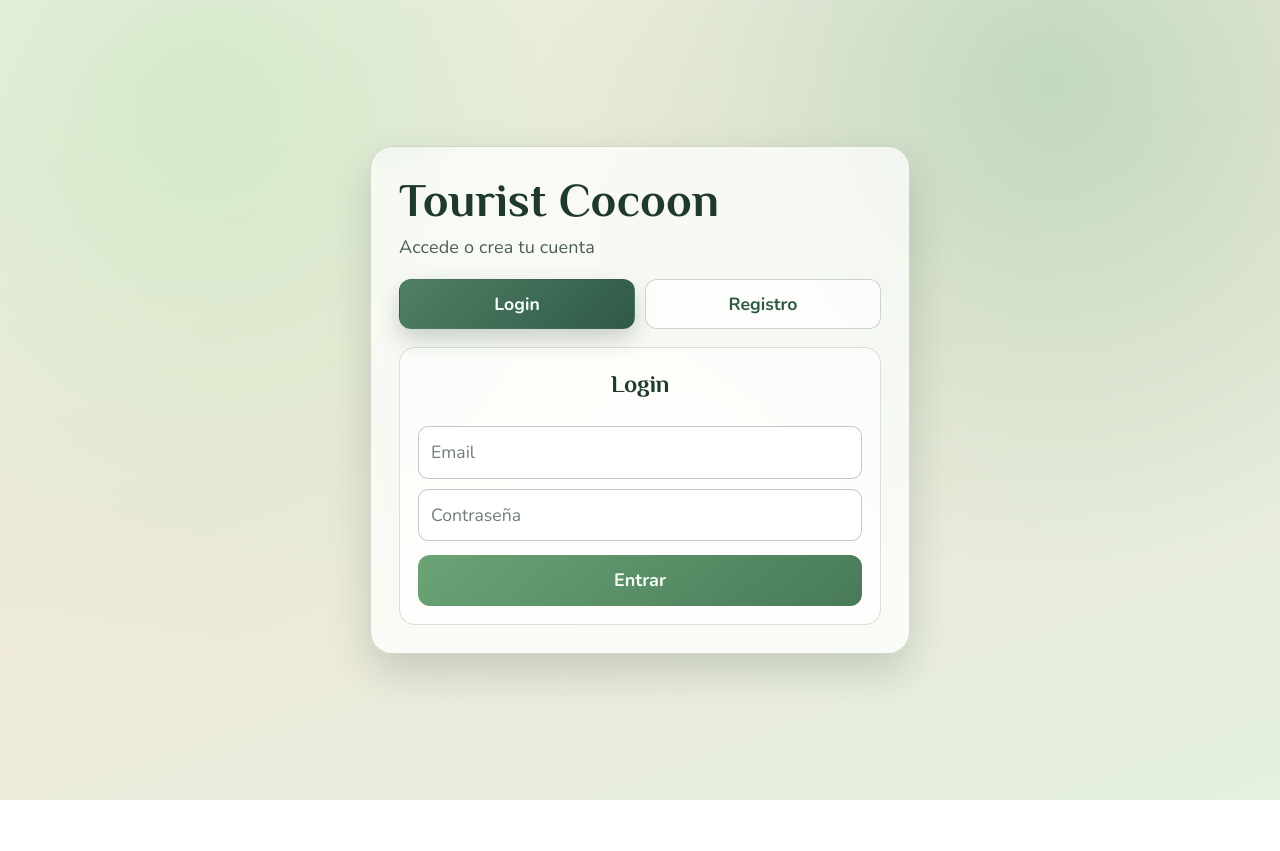
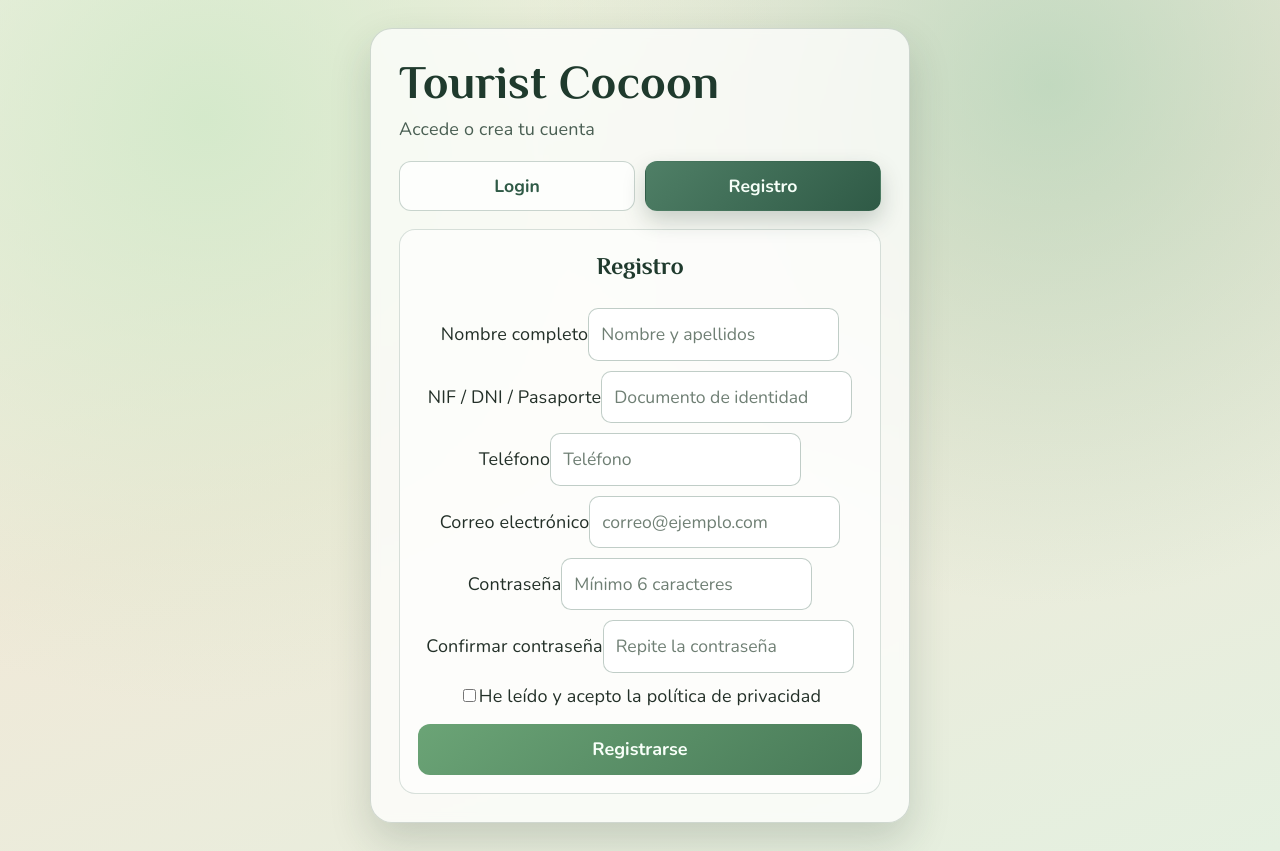
Before and after one commit to emiliomartinezz/ISST_Tourist_Cocoon_G13, a React (Vite) app in the folder ISST_Tourist_Cocoon_G13/FRONTEND/frontend_tourist_cocoon/: page /register in a window 1280 px wide. Before the commit the page ends 800 px from the top, so only its background shows below. Built offline with nearby package versions, Linux system fonts and the light colour scheme.

Commit message:
Mejoras Frontend Registro y Autenticacion

```diff
--- a/ISST_Tourist_Cocoon_G13/FRONTEND/frontend_tourist_cocoon/src/App.jsx
+++ b/ISST_Tourist_Cocoon_G13/FRONTEND/frontend_tourist_cocoon/src/App.jsx
@@ -1,84 +1,65 @@
-import { useEffect, useState } from "react";
 import { BrowserRouter, Navigate, Route, Routes } from "react-router-dom";
 import HomeDashboard from "./Views/Home";
 import Authentication from "./Views/Authentication";
 import "./Views/App.css";
+import { AuthProvider, useAuth } from "./context/AuthContext";
 
-function getAuthState() {
-  return localStorage.getItem("isLoggedIn") === "true";
+function ProtectedRoute({ children }) {
+  const { isAuthenticated } = useAuth();
+  return isAuthenticated ? children : <Navigate to="/login" replace />;
 }
 
-function ProtectedRoute({ children, isLoggedIn }) {
-  return isLoggedIn ? children : <Navigate to="/login" replace />;
+function PublicOnlyRoute({ children }) {
+  const { isAuthenticated } = useAuth();
+  return isAuthenticated ? <Navigate to="/home" replace /> : children;
 }
 
-function PublicOnlyRoute({ children, isLoggedIn }) {
-  return isLoggedIn ? <Navigate to="/home" replace /> : children;
-}
-
-function App() {
-  const [isLoggedIn, setIsLoggedIn] = useState(getAuthState);
-
-  useEffect(() => {
-    const syncAuthState = () => setIsLoggedIn(getAuthState());
-
-    window.addEventListener("storage", syncAuthState);
-    window.addEventListener("authStateChanged", syncAuthState);
-
-    return () => {
-      window.removeEventListener("storage", syncAuthState);
-      window.removeEventListener("authStateChanged", syncAuthState);
-    };
-  }, []);
-
+function AppRoutes() {
   return (
-    <BrowserRouter>
     <Routes>
-        {/* Entrada principal: si no logueado -> login, si logueado -> home */}
       <Route
         path="/"
-          element={
-            isLoggedIn ? (
-              <Navigate to="/home" replace />
-            ) : (
-              <Navigate to="/login" replace />
-            )
-          }
+        element={<Navigate to="/login" replace />}
       />
 
-        {/* Públicas solo si NO está logueado */}
       <Route
         path="/login"
         element={
-            <PublicOnlyRoute isLoggedIn={isLoggedIn}>
-              <Authentication />
-            </PublicOnlyRoute>
-          }
-        />
-        <Route
-          path="/register"
-          element={
-            <PublicOnlyRoute isLoggedIn={isLoggedIn}>
+          <PublicOnlyRoute>
             <Authentication />
           </PublicOnlyRoute>
         }
       />
 
-        {/* Protegidas */}
+      <Route
+        path="/register"
+        element={
+          <PublicOnlyRoute>
+            <Authentication />
+          </PublicOnlyRoute>
+        }
+      />
+
       <Route
         path="/home"
         element={
-            <ProtectedRoute isLoggedIn={isLoggedIn}>
+          <ProtectedRoute>
             <HomeDashboard />
           </ProtectedRoute>
         }
       />
 
-        {/* Cualquier otra ruta */}
       <Route path="*" element={<Navigate to="/" replace />} />
     </Routes>
-    </BrowserRouter>
   );
 }
 
-export default App;
+export default function App() {
+  return (
+    <AuthProvider>
+      <BrowserRouter>
+        <AppRoutes />
+      </BrowserRouter>
+    </AuthProvider>
+  );
+}
--- a/ISST_Tourist_Cocoon_G13/FRONTEND/frontend_tourist_cocoon/src/Components/auth/LoginForm.jsx
+++ b/ISST_Tourist_Cocoon_G13/FRONTEND/frontend_tourist_cocoon/src/Components/auth/LoginForm.jsx
@@ -1,45 +1,73 @@
 import { useState } from "react";
 import { useNavigate } from "react-router-dom";
-import { login } from "../../services/authService";
+import { useAuth } from "../../context/AuthContext";
 
 export default function LoginForm() {
   const [form, setForm] = useState({ email: "", password: "" });
+  const [error, setError] = useState("");
+  const { login, loading } = useAuth();
   const navigate = useNavigate();
 
   const handleChange = (e) => {
-    setForm({ ...form, [e.target.name]: e.target.value });
+    setForm((prev) => ({
+      ...prev,
+      [e.target.name]: e.target.value
+    }));
   };
 
   const handleSubmit = async (e) => {
     e.preventDefault();
+    setError("");
+
+    if (!form.email.trim() || !form.password.trim()) {
+      setError("Introduce email y contraseña");
+      return;
+    }
+
     try {
-      await login(form);
-      alert("Login correcto");
+      await login({
+        email: form.email.trim().toLowerCase(),
+        password: form.password
+      });
       navigate("/home", { replace: true });
-    } catch (error) {
-      alert(error.message || "Credenciales incorrectas");
+    } catch (err) {
+      setError(err.message || "Credenciales incorrectas");
     }
   };
 
   return (
-    <form onSubmit={handleSubmit}>
+    <form onSubmit={handleSubmit} className="auth-form" noValidate>
       <h2>Login</h2>
+
+      {error && <p className="auth-message auth-message--error">{error}</p>}
+
+      <label>
+        Correo electrónico
         <input
+          type="email"
           name="email"
-        placeholder="Email"
+          placeholder="correo@ejemplo.com"
           value={form.email}
           onChange={handleChange}
           required
         />
+      </label>
+
+      <label>
+        Contraseña
         <input
           type="password"
           name="password"
-        placeholder="Contraseña"
+          placeholder="Tu contraseña"
           value={form.password}
           onChange={handleChange}
           required
         />
-      <button type="submit">Entrar</button>
+      </label>
+
+      <button type="submit" disabled={loading}>
+        {loading ? "Entrando..." : "Entrar"}
+      </button>
     </form>
   );
 }
--- a/ISST_Tourist_Cocoon_G13/FRONTEND/frontend_tourist_cocoon/src/Components/auth/RegisterForm.jsx
+++ b/ISST_Tourist_Cocoon_G13/FRONTEND/frontend_tourist_cocoon/src/Components/auth/RegisterForm.jsx
@@ -1,70 +1,159 @@
 import { useState } from "react";
-import { register } from "../../services/authService";
+import { useNavigate } from "react-router-dom";
+import { useAuth } from "../../context/AuthContext";
 
-export default function RegisterForm() {
-  const [form, setForm] = useState({
+const initialForm = {
   nombre: "",
   nif: "",
   telefono: "",
   email: "",
-    password: ""
-  });
+  password: "",
+  confirmPassword: "",
+  aceptaPoliticaPrivacidad: false
+};
+
+export default function RegisterForm() {
+  const [form, setForm] = useState(initialForm);
+  const [error, setError] = useState("");
+  const [success, setSuccess] = useState("");
+  const { register, login, loading } = useAuth();
+  const navigate = useNavigate();
 
   const handleChange = (e) => {
-    setForm({
-      ...form,
-      [e.target.name]: e.target.value
-    });
+    const { name, value, type, checked } = e.target;
+    setForm((prev) => ({
+      ...prev,
+      [name]: type === "checkbox" ? checked : value
+    }));
+  };
+
+  const validateForm = () => {
+    if (!form.nombre.trim()) return "El nombre es obligatorio";
+    if (!form.nif.trim()) return "El NIF/DNI es obligatorio";
+    if (!form.email.trim()) return "El email es obligatorio";
+    if (!form.password) return "La contraseña es obligatoria";
+    if (form.password.length < 6) return "La contraseña debe tener al menos 6 caracteres";
+    if (form.password !== form.confirmPassword) return "Las contraseñas no coinciden";
+    if (!form.aceptaPoliticaPrivacidad) return "Debes aceptar la política de privacidad";
+    return "";
   };
 
   const handleSubmit = async (e) => {
     e.preventDefault();
+    setError("");
+    setSuccess("");
+
+    const validationError = validateForm();
+    if (validationError) {
+      setError(validationError);
+      return;
+    }
+
     try {
-      await register({
-        ...form,
-        nombre: form.nombre.trim(),
-        nif: form.nif.trim().toUpperCase(),
-        telefono: form.telefono.trim(),
-        email: form.email.trim().toLowerCase()
+      await register(form);
+      setSuccess("Cuenta creada correctamente. Iniciando sesión...");
+
+      await login({
+        email: form.email,
+        password: form.password
       });
-      alert("Usuario registrado correctamente");
-      setForm({
-        nombre: "",
-        nif: "",
-        telefono: "",
-        email: "",
-        password: ""
-      });
-    } catch (error) {
-      console.error(error);
-      alert(error.message || "Error en el registro");
+
+      navigate("/home", { replace: true });
+    } catch (err) {
+      setError(err.message || "No se pudo completar el registro");
     }
   };
 
   return (
-    <form onSubmit={handleSubmit}>
+    <form onSubmit={handleSubmit} className="auth-form" noValidate>
       <h2>Registro</h2>
 
-      <input name="nombre" placeholder="Nombre" value={form.nombre} onChange={handleChange} required />
-      <input name="nif" placeholder="NIF / DNI" value={form.nif} onChange={handleChange} required />
+      {error && <p className="auth-message auth-message--error">{error}</p>}
+      {success && <p className="auth-message auth-message--success">{success}</p>}
+
+      <label>
+        Nombre completo
+        <input
+          name="nombre"
+          placeholder="Nombre y apellidos"
+          value={form.nombre}
+          onChange={handleChange}
+          required
+        />
+      </label>
+
+      <label>
+        NIF / DNI / Pasaporte
+        <input
+          name="nif"
+          placeholder="Documento de identidad"
+          value={form.nif}
+          onChange={handleChange}
+          required
+        />
+      </label>
+
+      <label>
+        Teléfono
         <input
           name="telefono"
           placeholder="Teléfono"
           value={form.telefono}
           onChange={handleChange}
+        />
+      </label>
+
+      <label>
+        Correo electrónico
+        <input
+          type="email"
+          name="email"
+          placeholder="correo@ejemplo.com"
+          value={form.email}
+          onChange={handleChange}
           required
         />
-      <input name="email" placeholder="Email" value={form.email} onChange={handleChange} required />
+      </label>
+
+      <label>
+        Contraseña
         <input
           type="password"
           name="password"
-        placeholder="Contraseña"
+          placeholder="Mínimo 6 caracteres"
           value={form.password}
           onChange={handleChange}
           required
         />
+      </label>
 
-      <button type="submit">Registrarse</button>
+      <label>
+        Confirmar contraseña
+        <input
+          type="password"
+          name="confirmPassword"
+          placeholder="Repite la contraseña"
+          value={form.confirmPassword}
+          onChange={handleChange}
+          required
+        />
+      </label>
+
+      <label className="auth-checkbox">
+        <input
+          type="checkbox"
+          name="aceptaPoliticaPrivacidad"
+          checked={form.aceptaPoliticaPrivacidad}
+          onChange={handleChange}
+        />
+        <span>
+          He leído y acepto la política de privacidad
+        </span>
+      </label>
+
+      <button type="submit" disabled={loading}>
+        {loading ? "Creando cuenta..." : "Registrarse"}
+      </button>
     </form>
   );
 }
--- a/ISST_Tourist_Cocoon_G13/FRONTEND/frontend_tourist_cocoon/src/Views/Authentication.jsx
+++ b/ISST_Tourist_Cocoon_G13/FRONTEND/frontend_tourist_cocoon/src/Views/Authentication.jsx
@@ -1,26 +1,38 @@
-import { useState } from "react";
+import { useEffect, useState } from "react";
+import { useLocation, useNavigate } from "react-router-dom";
 import "./App.css";
 
 import LoginForm from "../Components/auth/LoginForm";
 import RegisterForm from "../Components/auth/RegisterForm";
 
 export default function Authentication() {
-      const [view, setView] = useState("login"); // "login" | "register"
+  const location = useLocation();
+  const navigate = useNavigate();
+
+  const initialView = location.pathname === "/register" ? "register" : "login";
+  const [view, setView] = useState(initialView);
+
+  useEffect(() => {
+    setView(location.pathname === "/register" ? "register" : "login");
+  }, [location.pathname]);
+
+  const goTo = (nextView) => {
+    setView(nextView);
+    navigate(nextView === "login" ? "/login" : "/register", { replace: true });
+  };
 
   return (
     <main className="app-shell">
       <section className="auth-card">
         <header className="auth-header">
           <h1>Tourist Cocoon</h1>
-              <p>
-                Accede o crea tu cuenta
-              </p>
+          <p>Accede o crea tu cuenta</p>
         </header>
 
         <nav className="auth-switch" aria-label="Cambiar entre login y registro">
           <button
             type="button"
-                onClick={() => setView("login")}
+            onClick={() => goTo("login")}
             className={view === "login" ? "is-active" : ""}
           >
             Login
@@ -28,7 +40,7 @@ export default function Authentication() {
 
           <button
             type="button"
-                onClick={() => setView("register")}
+            onClick={() => goTo("register")}
             className={view === "register" ? "is-active" : ""}
           >
             Registro
--- /dev/null
+++ b/ISST_Tourist_Cocoon_G13/FRONTEND/frontend_tourist_cocoon/src/context/AuthContext.jsx
@@ -0,0 +1,68 @@
+import { createContext, useContext, useEffect, useMemo, useState } from "react";
+import * as authService from "../services/authService";
+
+const AuthContext = createContext(null);
+
+export function AuthProvider({ children }) {
+  const [user, setUser] = useState(() => authService.getCurrentUser());
+  const [isAuthenticated, setIsAuthenticated] = useState(() => authService.isAuthenticated());
+  const [loading, setLoading] = useState(false);
+
+  useEffect(() => {
+    const syncAuth = () => {
+      setUser(authService.getCurrentUser());
+      setIsAuthenticated(authService.isAuthenticated());
+    };
+
+    window.addEventListener("storage", syncAuth);
+    window.addEventListener("authStateChanged", syncAuth);
+
+    return () => {
+      window.removeEventListener("storage", syncAuth);
+      window.removeEventListener("authStateChanged", syncAuth);
+    };
+  }, []);
+
+  const value = useMemo(
+    () => ({
+      user,
+      isAuthenticated,
+      loading,
+      async login(credentials) {
+        setLoading(true);
+        try {
+          const loggedUser = await authService.login(credentials);
+          setUser(loggedUser);
+          setIsAuthenticated(true);
+          return loggedUser;
+        } finally {
+          setLoading(false);
+        }
+      },
+      async register(data) {
+        setLoading(true);
+        try {
+          return await authService.register(data);
+        } finally {
+          setLoading(false);
+        }
+      },
+      logout() {
+        authService.logout();
+        setUser(null);
+        setIsAuthenticated(false);
+      }
+    }),
+    [user, isAuthenticated, loading]
+  );
+
+  return <AuthContext.Provider value={value}>{children}</AuthContext.Provider>;
+}
+
+export function useAuth() {
+  const ctx = useContext(AuthContext);
+  if (!ctx) {
+    throw new Error("useAuth debe usarse dentro de AuthProvider");
+  }
+  return ctx;
+}
--- a/ISST_Tourist_Cocoon_G13/FRONTEND/frontend_tourist_cocoon/src/services/authService.js
+++ b/ISST_Tourist_Cocoon_G13/FRONTEND/frontend_tourist_cocoon/src/services/authService.js
@@ -1,64 +1,61 @@
 import { apiLogin, apiRegister } from "./apiService";
 
-const SESSION_KEY   = "isLoggedIn";
-const CURRENT_USER  = "currentUser";
-const AUTH_EVENT    = "authStateChanged";
+const CURRENT_USER_KEY = "currentUser";
+const AUTH_EVENT = "authStateChanged";
 
 function emitAuthChange() {
   window.dispatchEvent(new Event(AUTH_EVENT));
 }
 
-/**
- * Login contra el backend real.
- * Si el servidor no está disponible cae al mock de localStorage como fallback.
- */
 export async function login({ email, password }) {
-  if (!email || !password) throw new Error("Email y contraseña son obligatorios");
-
-  let user;
-  try {
-    user = await apiLogin(email, password);
-  } catch (err) {
-    // Fallback: mock local (útil cuando el backend no arrancó todavía)
-    user = loginMock(email, password);
+  if (!email?.trim() || !password?.trim()) {
+    throw new Error("Email y contraseña son obligatorios");
   }
 
-  localStorage.setItem(SESSION_KEY, "true");
-  localStorage.setItem(CURRENT_USER, JSON.stringify(user));
+  const user = await apiLogin(email.trim().toLowerCase(), password);
+
+  localStorage.setItem(CURRENT_USER_KEY, JSON.stringify(user));
   emitAuthChange();
   return user;
 }
 
-/**
- * Registro contra el backend real.
- */
 export async function register(data) {
-  if (!data?.email || !data?.password) throw new Error("Email y contraseña son obligatorios");
-  return await apiRegister(data);
+  const payload = {
+    nombre: data.nombre?.trim(),
+    nif: data.nif?.trim().toUpperCase(),
+    telefono: data.telefono?.trim(),
+    email: data.email?.trim().toLowerCase(),
+    password: data.password,
+    aceptaPoliticaPrivacidad: !!data.aceptaPoliticaPrivacidad
+  };
+
+  if (!payload.nombre || !payload.nif || !payload.email || !payload.password) {
+    throw new Error("Completa todos los campos obligatorios");
+  }
+
+  if (!payload.aceptaPoliticaPrivacidad) {
+    throw new Error("Debes aceptar la política de privacidad");
+  }
+
+  return await apiRegister(payload);
 }
 
-export async function logout() {
-  localStorage.removeItem(SESSION_KEY);
-  localStorage.removeItem(CURRENT_USER);
+export function logout() {
+  localStorage.removeItem(CURRENT_USER_KEY);
   emitAuthChange();
 }
 
 export function getCurrentUser() {
-  const raw = localStorage.getItem(CURRENT_USER);
+  const raw = localStorage.getItem(CURRENT_USER_KEY);
   if (!raw) return null;
-  try { return JSON.parse(raw); } catch { return null; }
+
+  try {
+    return JSON.parse(raw);
+  } catch {
+    return null;
+  }
 }
 
-// ── Mock fallback ─────────────────────────────────────────────────────────────
-const SEED_USERS = [
-  { id: 1, nombre: "Usuario Demo", email: "demo@cocoon.com", password: "123456", rol: "HUESPED" }
-];
-
-function loginMock(email, password) {
-  const user = SEED_USERS.find(
-    u => u.email.toLowerCase() === email.toLowerCase() && u.password === password
-  );
-  if (!user) throw new Error("Credenciales incorrectas (backend no disponible)");
-  const { password: _p, ...safe } = user;
-  return safe;
+export function isAuthenticated() {
+  return !!getCurrentUser();
 }
```
Also changed, not shown: ISST_Tourist_Cocoon_G13/FRONTEND/frontend_tourist_cocoon/src/Views/App.css (+37 -0 lines). Lines whose indentation alone changed are shown as unchanged.
